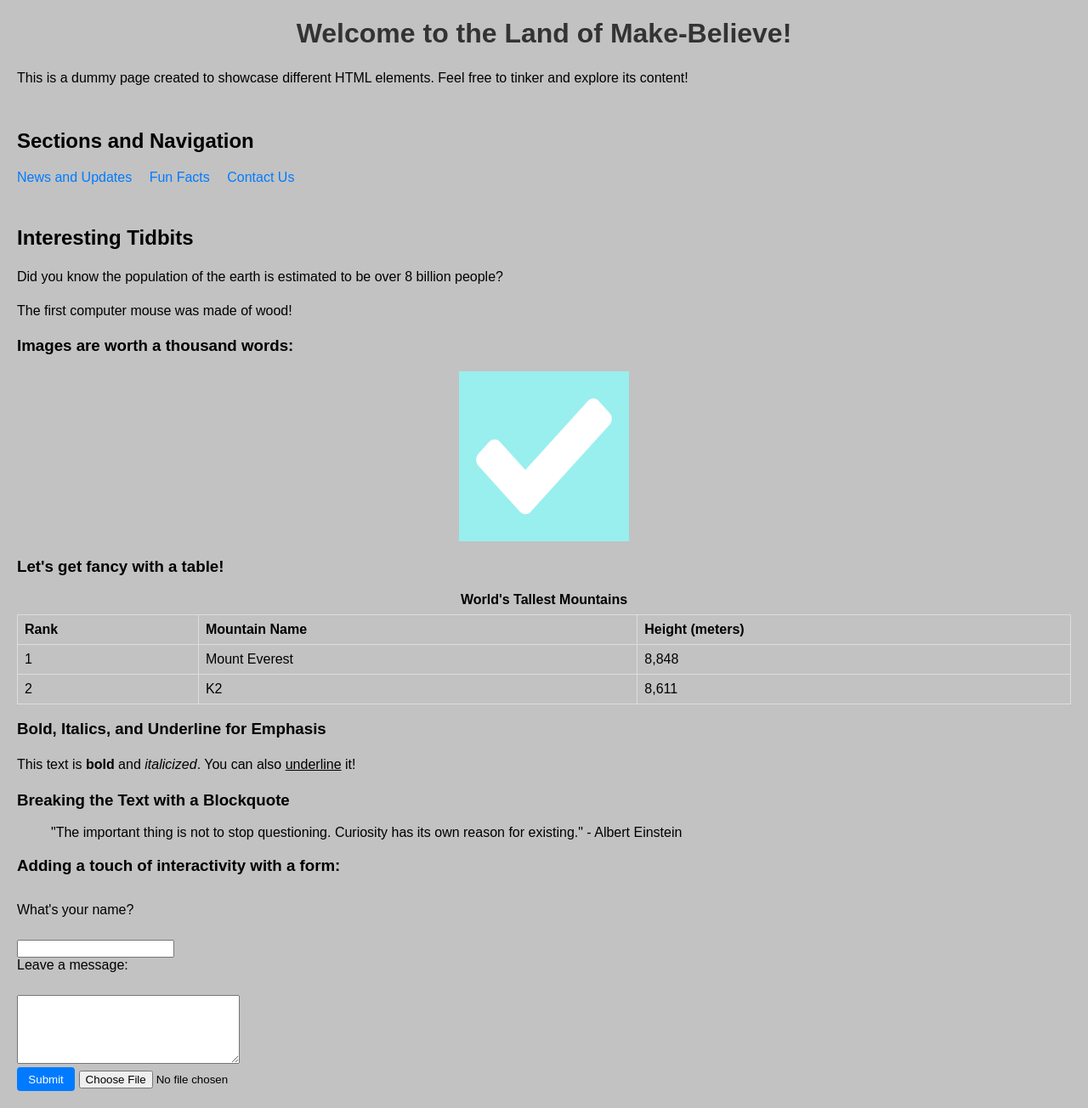
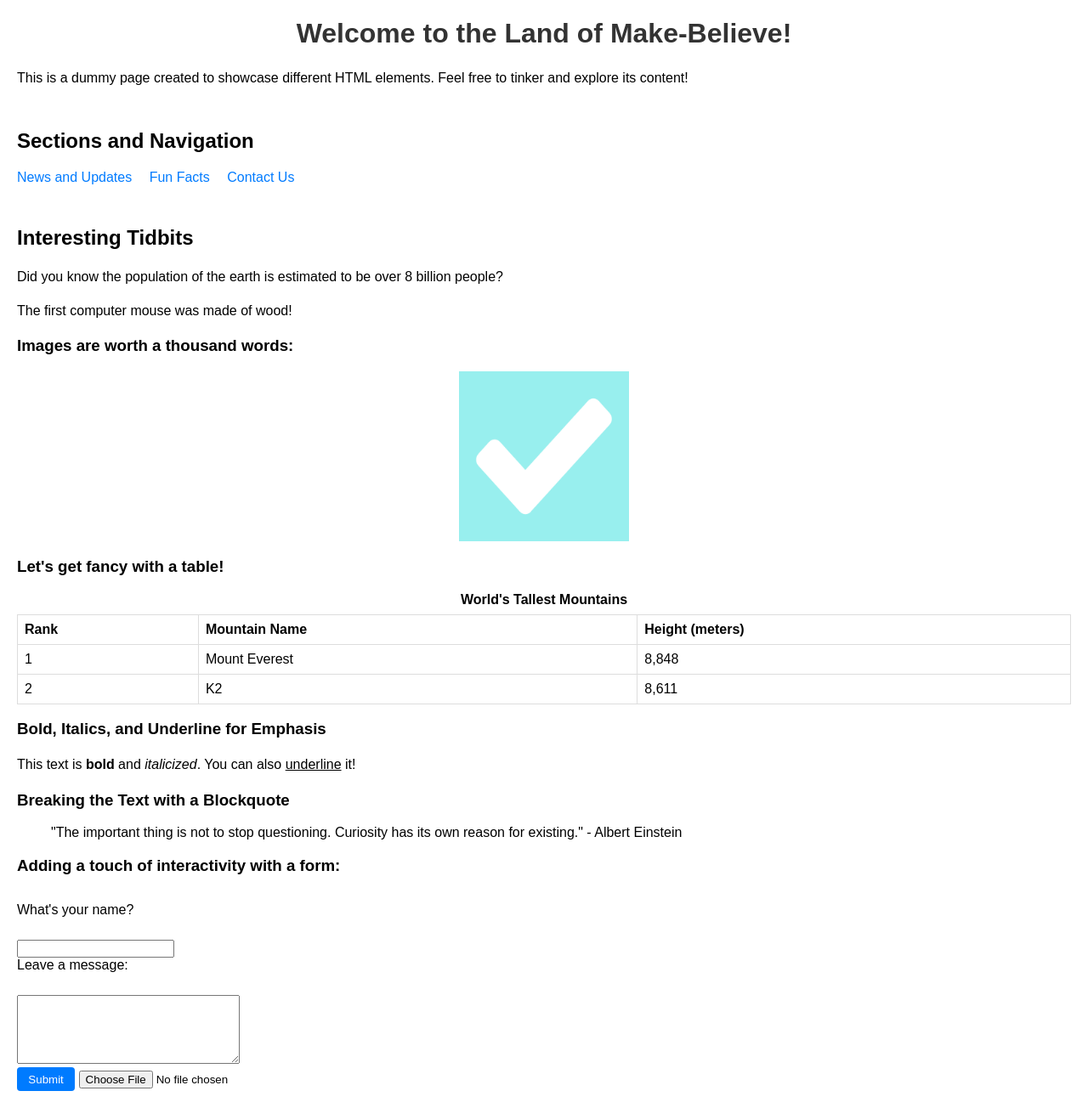
Before and after one commit to Rohitdhall987/htmlpwa, a PHP site: page / in a window 1280 px wide. Shown: the whole page at 85% size. Run offline with PHP 8.4, Linux system fonts and the light colour scheme.

Commit message:
modified:   app.css

```diff
--- a/app.css
+++ b/app.css
@@ -1,7 +1,6 @@
 body {
   font-family: Arial, sans-serif;  /* Set a base font */
   margin: 20px;  /* Add some space around the content */
-  background-color: rgb(194, 194, 194);
 }
 
 h1 {
```
